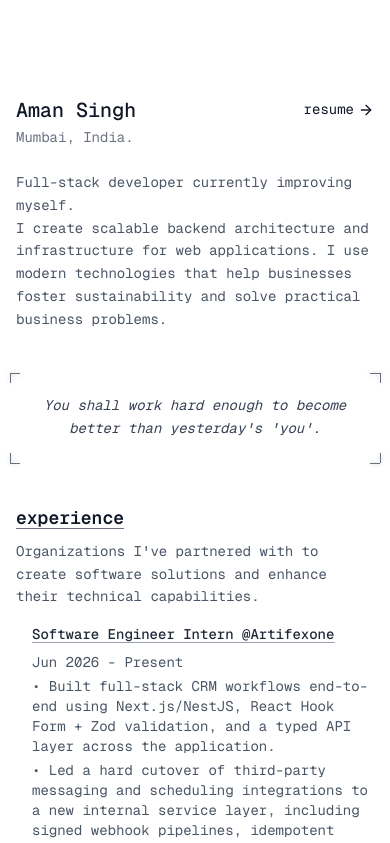
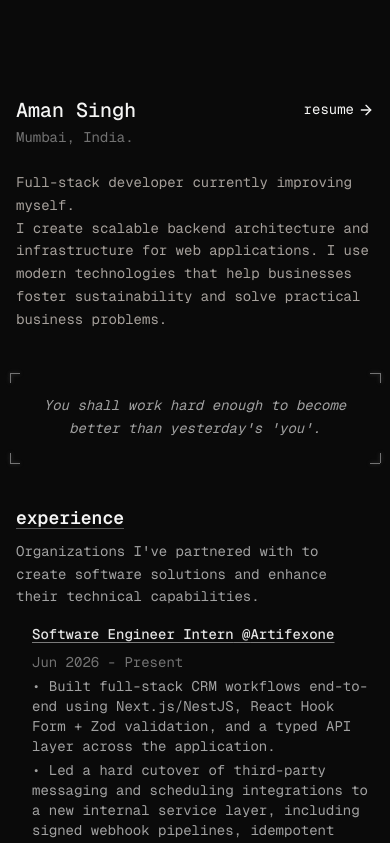
Before and after one commit to SinghAman21/portfolio-v2, a Next.js app: page / in a window 390 px wide. Shown: the top 843 px of the page. Built offline with nearby package versions, Linux system fonts and the light colour scheme.

Commit message:
fix(theme): force dark-only theme across all devices
Apply .dark class on <html> and dark token values so mobile no longer
renders in light theme; make OS-conditional CSS blocks always apply.

```diff
--- a/app/globals.css
+++ b/app/globals.css
@@ -244,7 +244,43 @@
   --sidebar-ring: oklch(0.708 0 0);
 }
 
-@media (prefers-color-scheme: dark) {
+/* Dark-only theme: applied via the forced `.dark` class on <html> */
+.dark {
+  --background: oklch(0.145 0 0);
+  --foreground: oklch(0.985 0 0);
+  --card: oklch(0.205 0 0);
+  --card-foreground: oklch(0.985 0 0);
+  --popover: oklch(0.205 0 0);
+  --popover-foreground: oklch(0.985 0 0);
+  --primary: oklch(0.922 0 0);
+  --primary-foreground: oklch(0.205 0 0);
+  --secondary: oklch(0.269 0 0);
+  --secondary-foreground: oklch(0.985 0 0);
+  --muted: oklch(0.269 0 0);
+  --muted-foreground: oklch(0.708 0 0);
+  --accent: oklch(0.269 0 0);
+  --accent-foreground: oklch(0.985 0 0);
+  --destructive: oklch(0.704 0.191 22.216);
+  --border: oklch(1 0 0 / 10%);
+  --input: oklch(1 0 0 / 15%);
+  --ring: oklch(0.556 0 0);
+  --chart-1: oklch(0.488 0.243 264.376);
+  --chart-2: oklch(0.696 0.17 162.48);
+  --chart-3: oklch(0.769 0.188 70.08);
+  --chart-4: oklch(0.627 0.265 303.9);
+  --chart-5: oklch(0.645 0.246 16.439);
+  --sidebar: oklch(0.205 0 0);
+  --sidebar-foreground: oklch(0.985 0 0);
+  --sidebar-primary: oklch(0.488 0.243 264.376);
+  --sidebar-primary-foreground: oklch(0.985 0 0);
+  --sidebar-accent: oklch(0.269 0 0);
+  --sidebar-accent-foreground: oklch(0.985 0 0);
+  --sidebar-border: oklch(1 0 0 / 10%);
+  --sidebar-ring: oklch(0.556 0 0);
+}
+
+/* dark-only: always applied */
+@media all {
   :root {
     --sh-class: #4c97f8;
     /* Blue for classes */
@@ -566,7 +602,8 @@
 }
 
 /* Dark mode scrollbar */
-@media (prefers-color-scheme: dark) {
+/* dark-only: always applied */
+@media all {
   ::-webkit-scrollbar-thumb {
     background: rgba(0, 0, 0, 0.4);
   }
@@ -582,7 +619,8 @@
   scrollbar-color: rgba(0, 0, 0, 0.3) transparent;
 }
 
-@media (prefers-color-scheme: dark) {
+/* dark-only: always applied */
+@media all {
   * {
     scrollbar-color: rgba(0, 0, 0, 0.4) transparent;
   }
--- a/app/layout.tsx
+++ b/app/layout.tsx
@@ -149,7 +149,11 @@
   children: React.ReactNode;
 }>) {
   return (
-    <html lang="en" className={cn("font-sans", geist.variable)}>
+    <html
+      lang="en"
+      className={cn("dark font-sans", geist.variable)}
+      style={{ colorScheme: "dark" }}
+    >
       <head>
         <meta name="apple-mobile-web-app-title" content="Aman" />
         <script
```
Also changed, not shown: components/footer/footer.module.css (+6 -3 lines).
